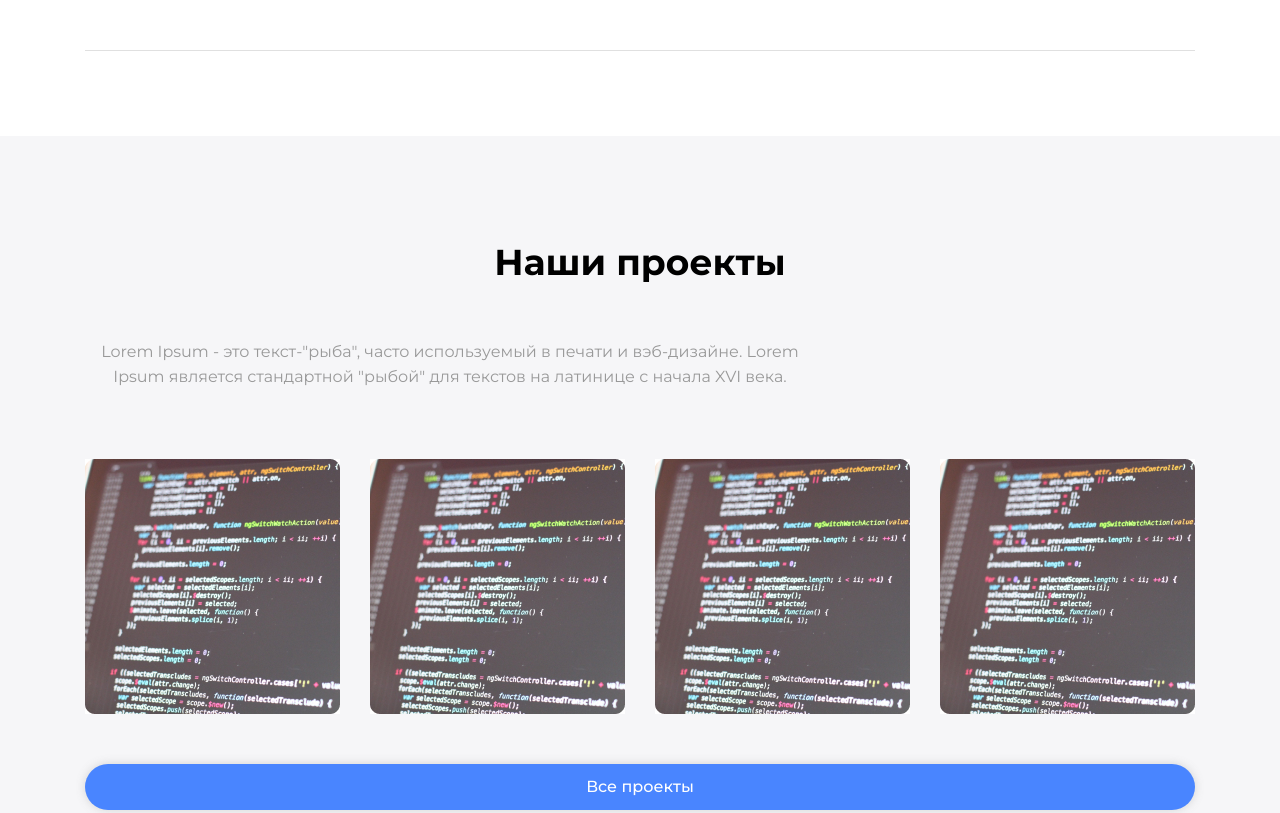
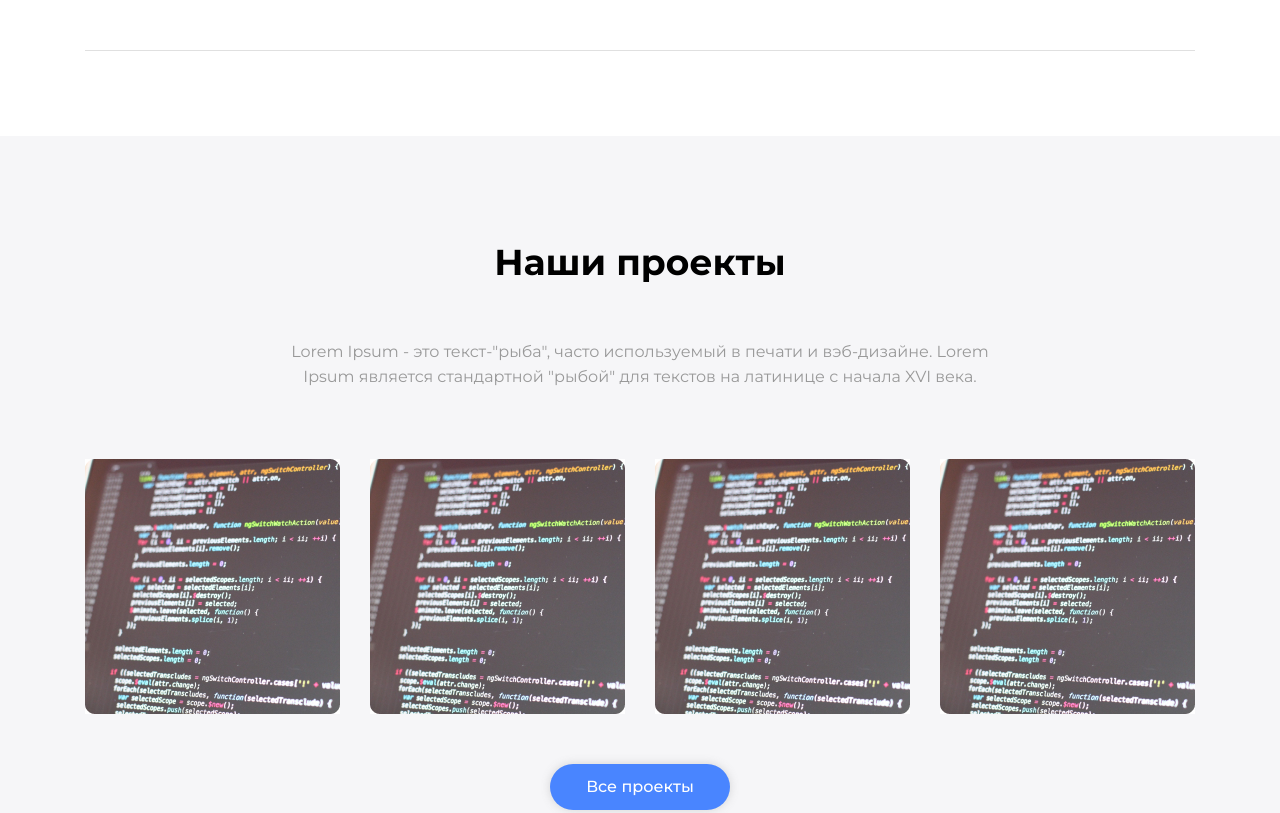
Before and after one commit to markosloot/site1, a plain HTML site: page index.html in a window 1280 px wide. Shown: the part 3340-4153 px from the top of the page. Drawn offline with Linux system fonts and the light colour scheme.

Commit message:
Update style.css

```diff
--- a/css/style.css
+++ b/css/style.css
@@ -299,7 +299,7 @@ ul {
 .all_projects_container {
   display: flex;
   flex-direction: column;
-  align-items: centerr;
+  align-items: center;
 }
 
 .all_projects_container h1 {
```
